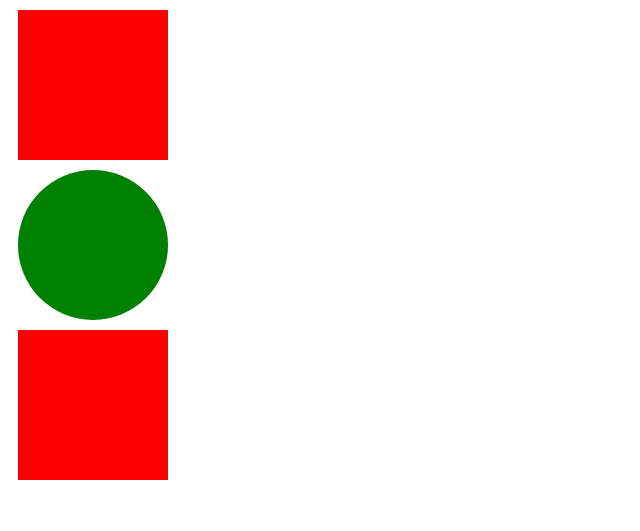
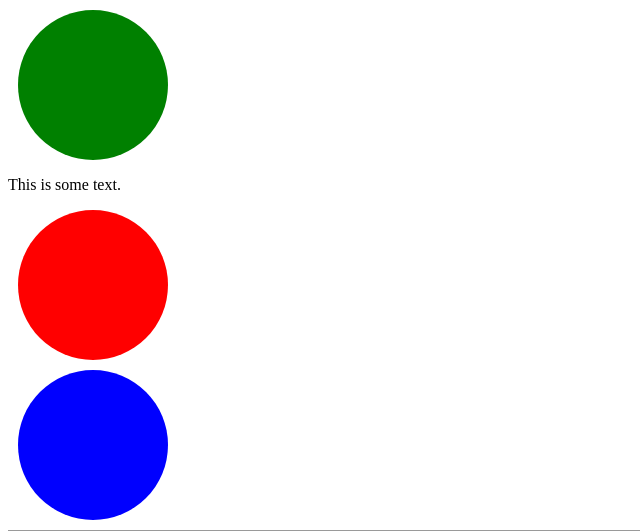
Before and after one commit to PollockCR/webdev2, a PHP site: page /jquery.html in a window 1280 px wide. Shown: the top 531 px of the page, without its empty margins (0-640 px from the left). Before the commit the page ends 480 px from the top, so only its background shows below. Run offline with PHP 8.4, Linux system fonts and the light colour scheme; grey boxes are pictures that could not be loaded.

Commit message:
Finish 4-Changing website content

```diff
--- a/4-jquery/jquery.html
+++ b/4-jquery/jquery.html
@@ -12,25 +12,39 @@
 
     <body>
 
-        <div class="red-square"></div>
+        <div id="green" class="circle"></div>
 
-        <div class="green-circle"></div>
+        <p>This is some text.</p>
 
-        <div class="red-square"></div>
+        <div id="red" class="circle"></div>
+
+        <div id="blue" class="circle"></div>
+
+        <iframe id="myBlog" title="Inline Frame Example" width="900px" height="600px" src="http://www.memoirsofatilde.wordpress.com">
+        </iframe>
 
         <script type="text/javascript">
 
-            $(".green-circle").click(function(){
+        $("#green").click(function () {
 
-                alert("Circle was clicked");
+            $("p").html("This text has changed.");
 
-            });
+        });
 
-            $(".red-square").click(function(){
+        $("#red").click(function () {
 
-                alert("Square was clicked");
+            alert($("p").html());
 
-            });
+        });
+
+        $("#blue").hover(function () {
+
+            $("#myBlog").attr("src", "https://www.thaicookingclasschiangrai.com/main-dish-recipes");
+
+        });
+
+
+
 
         </script>
 
--- a/4-jquery/style.css
+++ b/4-jquery/style.css
@@ -1,6 +1,5 @@
-.green-circle {
+.circle {
 
-    background-color: green;
     height: 150px;
     width: 150px;
     border-radius: 50%;
@@ -8,11 +7,20 @@
 
 }
 
-.red-square {
+#red {
 
     background-color: red;
-    height: 150px;
-    width: 150px;
-    margin: 10px;
 
 }
+
+#blue {
+
+    background-color: blue;
+
+}
+
+#green {
+
+    background-color: green;
+
+}
```
